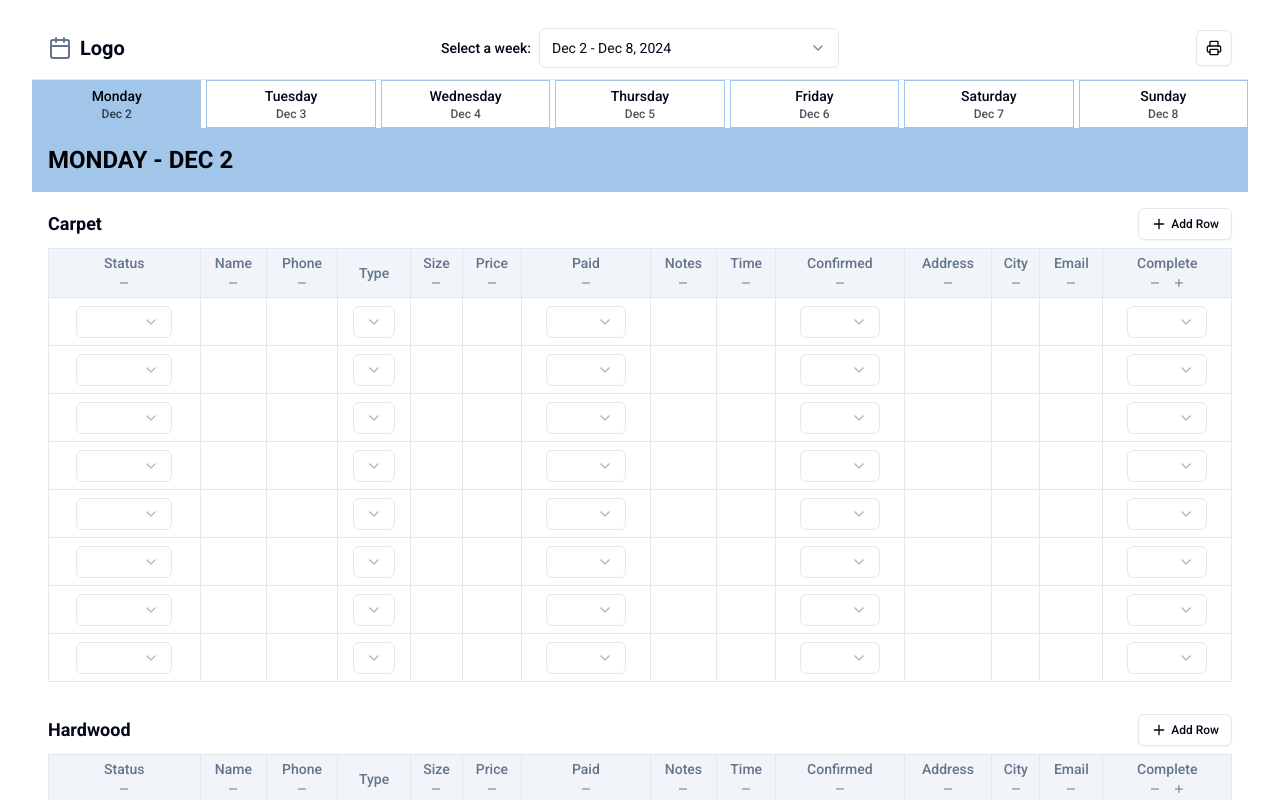
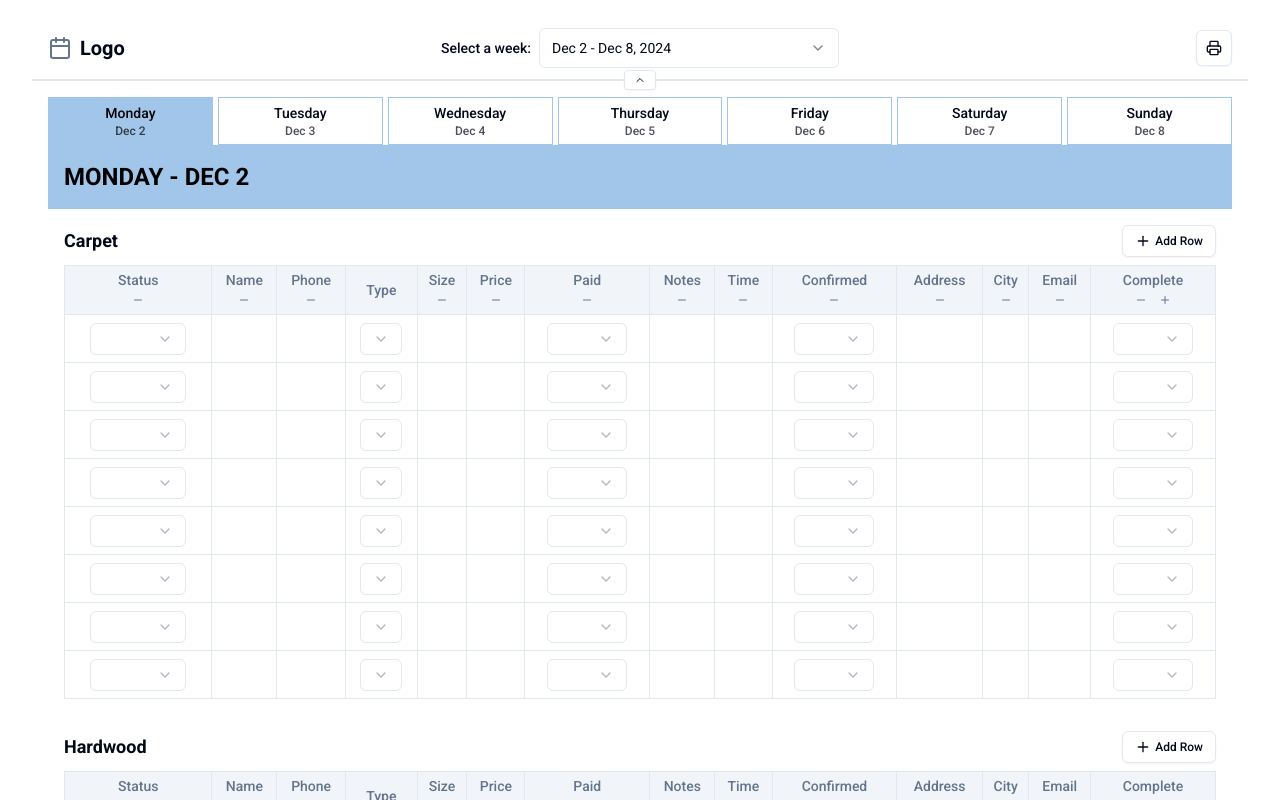
Before and after one commit to davemelk100/3ringer, a Next.js app: page / in a window 1280 px wide. Shown: the top 800 px of the page. Built offline with nearby package versions, Linux system fonts and the light colour scheme.

Commit message:
added control to toggle header up and down

```diff
--- /dev/null
+++ b/components/layout/collapsible-header.tsx
@@ -0,0 +1,42 @@
+"use client";
+
+import { useState } from "react";
+import { Header } from "./header";
+import { Button } from "@/components/ui/button";
+import { ChevronUp } from "lucide-react";
+import { cn } from "@/lib/utils";
+
+interface CollapsibleHeaderProps {
+  selectedWeek: Date;
+  onWeekChange: (date: Date) => void;
+}
+
+export function CollapsibleHeader({ selectedWeek, onWeekChange }: CollapsibleHeaderProps) {
+  const [isOpen, setIsOpen] = useState(true);
+
+  return (
+    <div className="relative print:hidden border-b">
+      <div
+        className={cn(
+          "transition-all duration-300 ease-in-out overflow-hidden",
+          isOpen ? "h-16" : "h-0"
+        )}
+      >
+        <Header selectedWeek={selectedWeek} onWeekChange={onWeekChange} />
+      </div>
+      <Button
+        variant="ghost"
+        size="sm"
+        onClick={() => setIsOpen(!isOpen)}
+        className="absolute -bottom-2.5 left-1/2 transform -translate-x-1/2 z-10 h-5 w-8 rounded bg-background border shadow-sm p-0 hover:bg-muted/50"
+      >
+        <ChevronUp
+          className={cn(
+            "h-3 w-3 transition-transform duration-200",
+            !isOpen && "rotate-180"
+          )}
+        />
+      </Button>
+    </div>
+  );
+}
--- a/components/schedule/schedule-table.tsx
+++ b/components/schedule/schedule-table.tsx
@@ -7,7 +7,7 @@ import { useScheduleStore } from "@/lib/store/schedule-store";
 import { useColumns } from "./use-columns";
 import { ScheduleHeader } from "./schedule-header";
 import { ScheduleSection } from "./schedule-section";
-import { Header } from "@/components/layout/header";
+import { CollapsibleHeader } from "@/components/layout/collapsible-header";
 import { startOfWeek } from "date-fns";
 
 export function ScheduleTable() {
@@ -32,7 +32,7 @@ export function ScheduleTable() {
 
   return (
     <div className="w-full max-w-[95vw] mx-auto print:max-w-none print:w-full print:mx-0">
-      <Header selectedWeek={selectedWeek} onWeekChange={setSelectedWeek} />
+      <CollapsibleHeader selectedWeek={selectedWeek} onWeekChange={setSelectedWeek} />
       <Tabs
         value={selectedDay.day}
         className="w-full"
@@ -41,6 +41,7 @@ export function ScheduleTable() {
           if (day) setSelectedDay(day);
         }}
       >
+        <div className="px-4 mt-4">
           <ScheduleHeader weekDays={weekDays} />
           <div className="w-full bg-[#A1C6EA] p-4 mb-0 print:bg-transparent print:border-b">
             <h2 className="text-2xl font-bold text-black uppercase text-left">
@@ -64,6 +65,7 @@ export function ScheduleTable() {
               </div>
             </TabsContent>
           ))}
+        </div>
       </Tabs>
     </div>
   );
```
Lines whose indentation alone changed are shown as unchanged.
